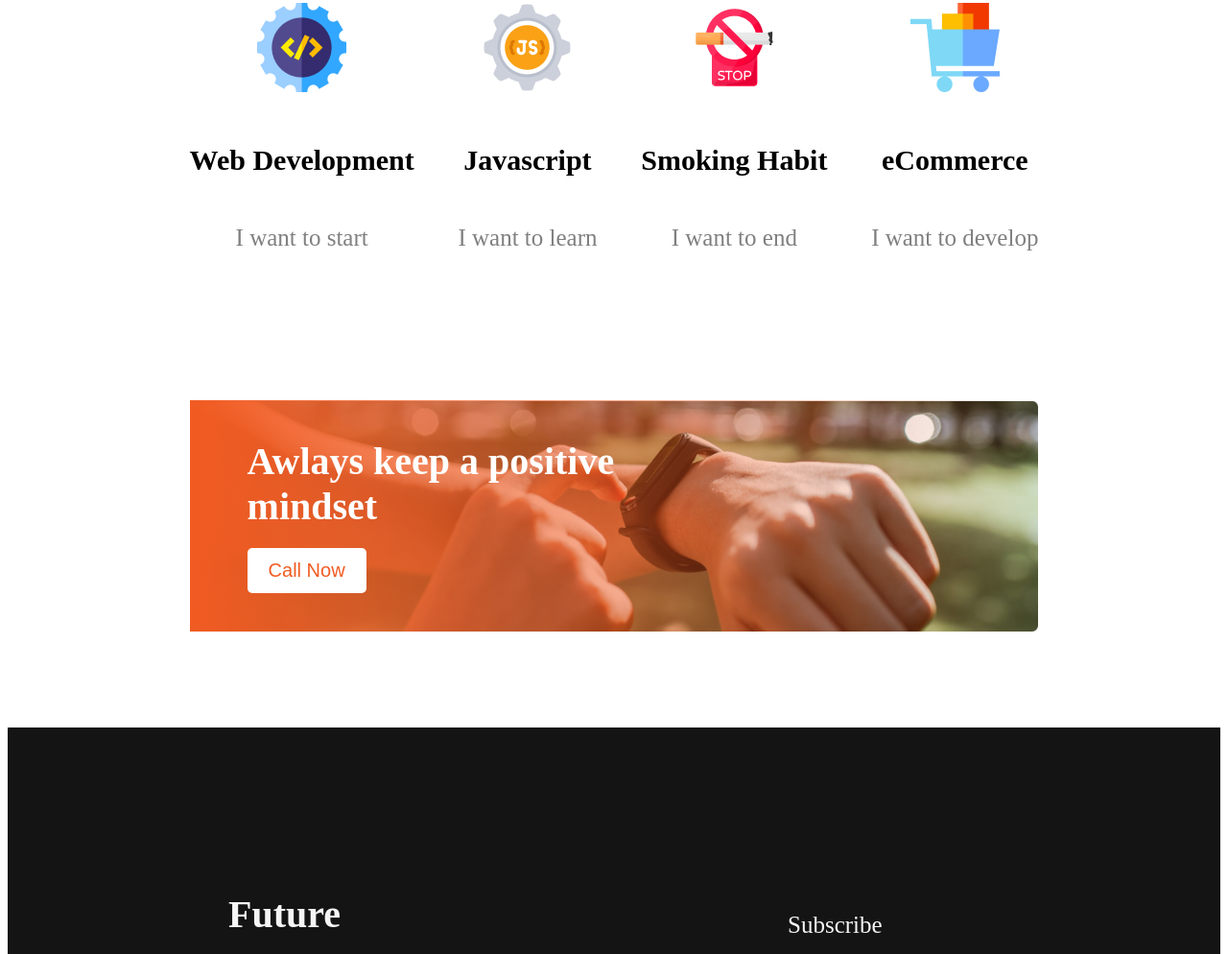
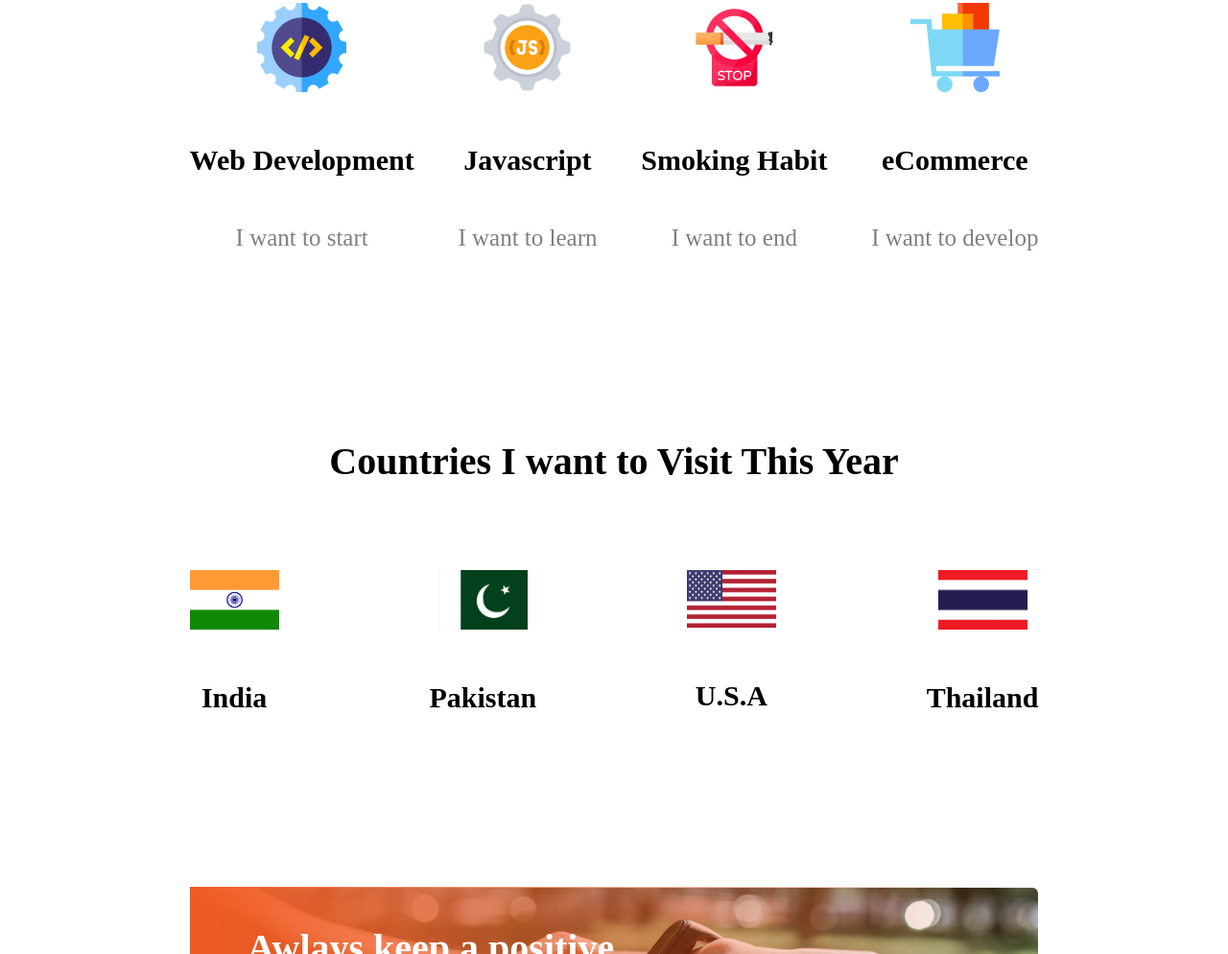
Before and after one commit to miraz-faruk/newyear, a plain HTML site: page index.html in a window 1280 px wide. Shown: the part 1785-2779 px from the top of the page at 96% size. Drawn offline with Linux system fonts and the light colour scheme.

Commit message:
extra section added

```diff
--- a/index.html
+++ b/index.html
@@ -20,9 +20,7 @@
       <div class="header-content">
         <h1>All Things Are Possible If You Believe</h1>
         <p>
-          Lorem ipsum dolor sit amet, consectetur adipisicing elit. Error
-          repudiandae, quia necessitatibus ad perspiciatis aspernatur vitae eius
-          doloribus corporis officiis!
+          There are many variations of passages of Lorem Ipsum available, but the majority have suffered alteration in some form, by injected humour, or randomised words
         </p>
         <button class="btn-header">Contact Us</button>
       </div>
@@ -97,6 +95,33 @@
     </section>
     <!--Third Section end-->
 
+    <!--Extra Section start-->
+    <section class="third">
+      <div class="third-title">
+        <h3>Countries I want to Visit This Year</h3>
+      </div>
+      <div class="third-body">
+        <div class="plans">
+          <img src="images/countries/Flag_of_India.jpg" alt="" width="" height="">
+          <h5>India</h5>
+        </div>
+        <div class="plans">
+          <img src="images/countries/Pakistan-design-Islamic.jpg" alt="" width="" height="">
+          <h5>Pakistan</h5>
+        </div>
+        <div class="plans">
+          <img src="images/countries/Flag_of_Nepal.png" alt="" width="" height="60px">
+          <h5>U.S.A</h5>
+        </div>
+        <div class="plans">
+          <img src="images/countries/Flag-Thailand.jpg" alt="" width="" height="">
+          <h5>Thailand</h5>
+        </div>
+      </div>
+    </section>
+    <!--Extra Section end-->
+
+
     <!--Fourth Section start-->
     <section class="fourth">
       <div class="fourth-body">
@@ -104,9 +129,6 @@
         <button class="btn-call">Call Now</button>
       </div>
     </section>
-    <!--Fourth Section end-->
-
-    <!--Fourth Section end-->
     <!--Fourth Section end-->
 
     <!--Footer start-->
```
Also changed, not shown: images/countries/Flag-Thailand.jpg (added), images/countries/Flag_of_India.jpg (added), images/countries/Flag_of_Nepal.png (added), images/countries/Pakistan-design-Islamic.jpg (added).
